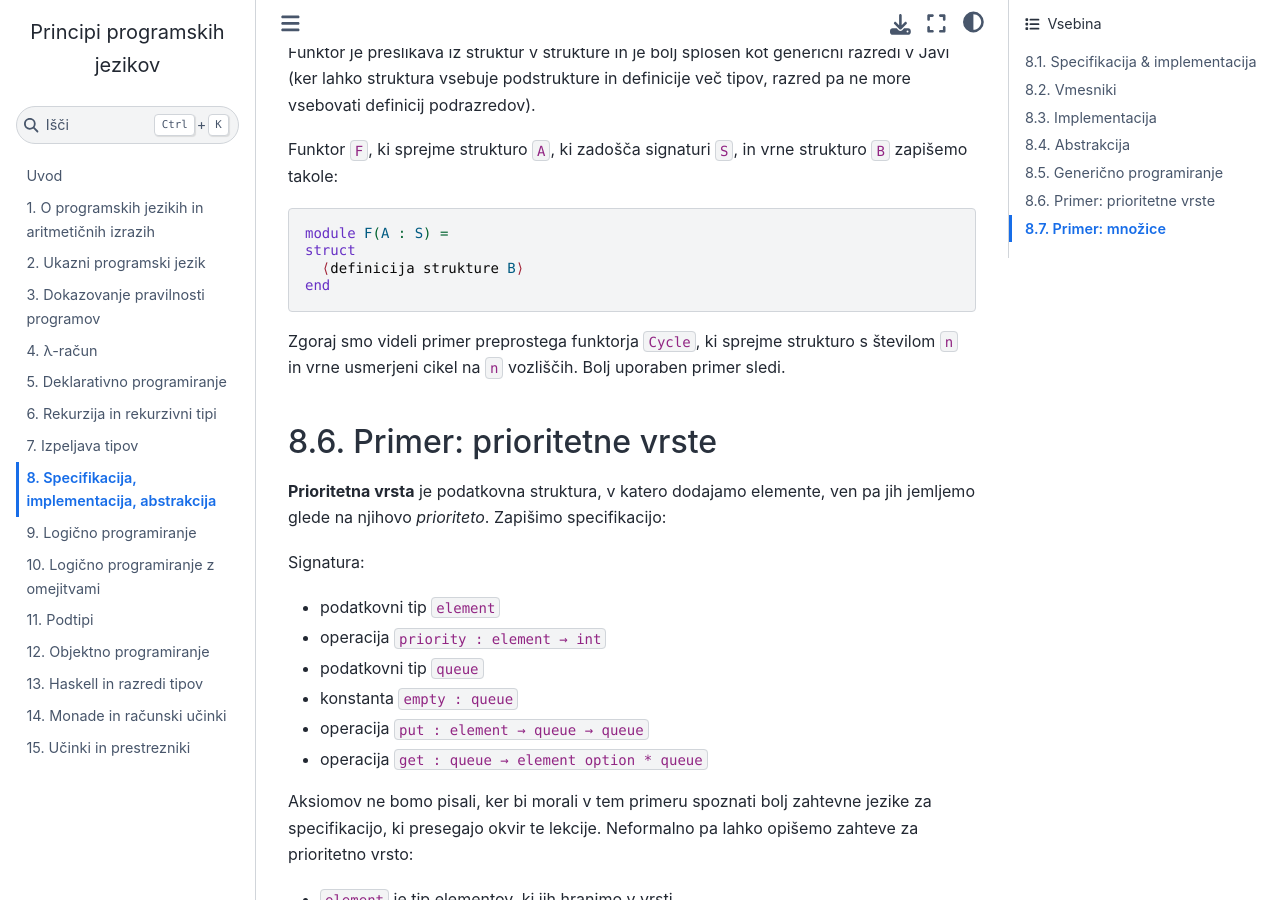
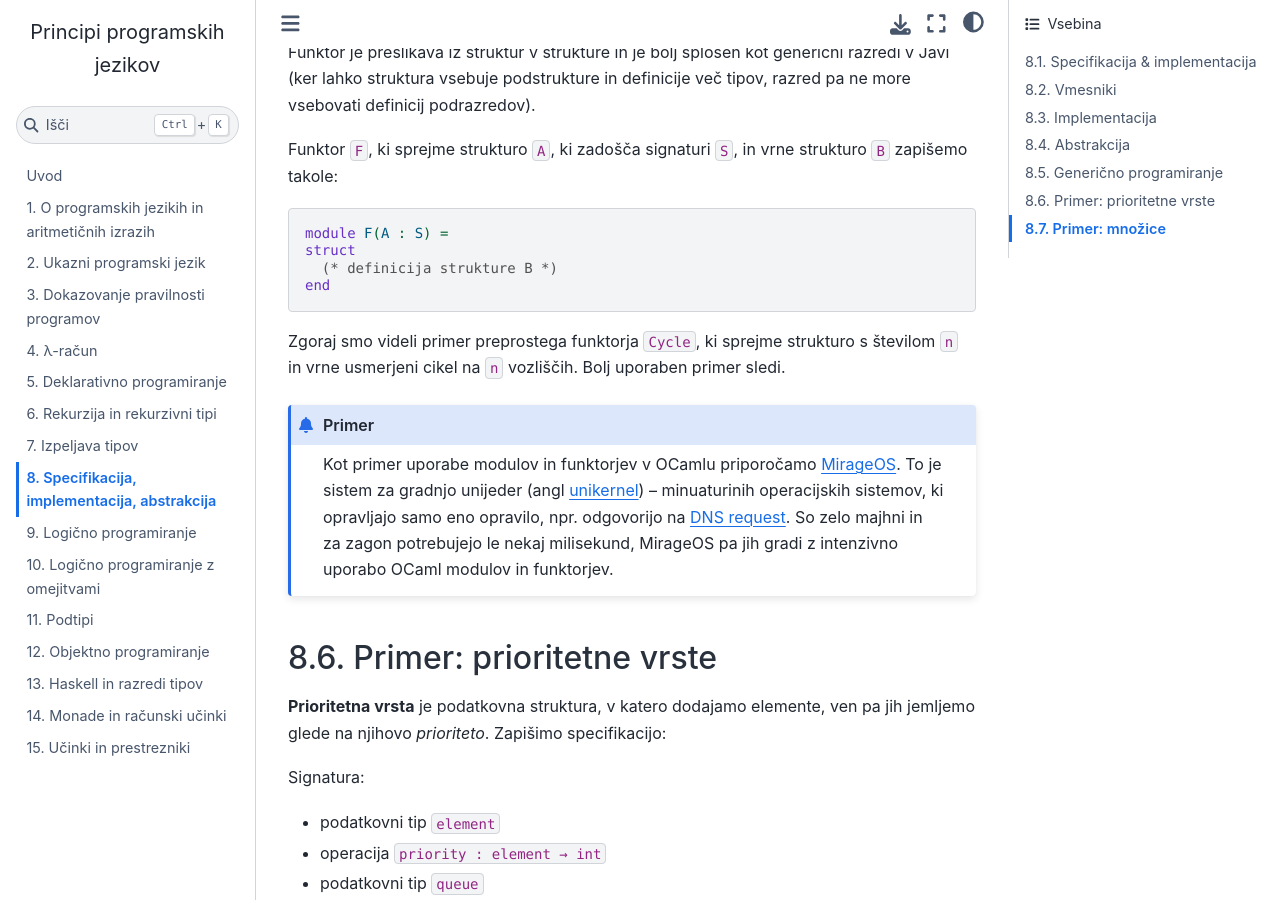
Before and after one commit to andrejbauer/ppj-skripta, a Jupyter Book: the page built from 08-abstrakcija/08-abstrakcija.md, in a window 1280 px wide and 900 px high, scrolled down 5407 px. Built offline with Jupyter Book 1.0.4 settings and Sphinx 7.4.7 and the Sphinx Book theme 1.1.4, drawn with Linux system fonts in a browser that asks for light colours.

Commit message:
MirageOS.

````diff
--- a/08-abstrakcija/08-abstrakcija.md
+++ b/08-abstrakcija/08-abstrakcija.md
@@ -237,12 +237,23 @@ strukturo `B` zapišemo takole:
 ```ocaml
 module F(A : S) =
 struct
-  ⟨definicija strukture B⟩
+  (* definicija strukture B *)
 end
 ```
 
 Zgoraj smo videli primer preprostega funktorja `Cycle`, ki sprejme strukturo s številom `n` in vrne usmerjeni cikel na
 `n` vozliščih. Bolj uporaben primer sledi.
+
+
+:::{admonition} Primer
+
+Kot primer uporabe modulov in funktorjev v OCamlu priporočamo [MirageOS](https://mirageos.org). To je sistem za gradnjo
+unijeder (angl [unikernel](https://en.wikipedia.org/wiki/Unikernel)) -- minuaturinih operacijskih sistemov, ki
+opravljajo samo eno opravilo, npr. odgovorijo na [DNS request](https://en.wikipedia.org/wiki/Domain_Name_System). So
+zelo majhni in za zagon potrebujejo le nekaj milisekund, MirageOS pa jih gradi z intenzivno uporabo OCaml modulov in
+funktorjev.
+
+:::
 
 
 ## Primer: prioritetne vrste
````
